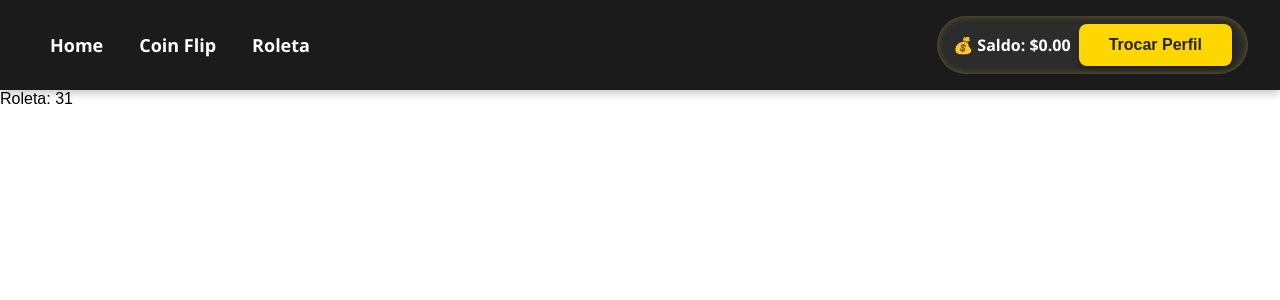
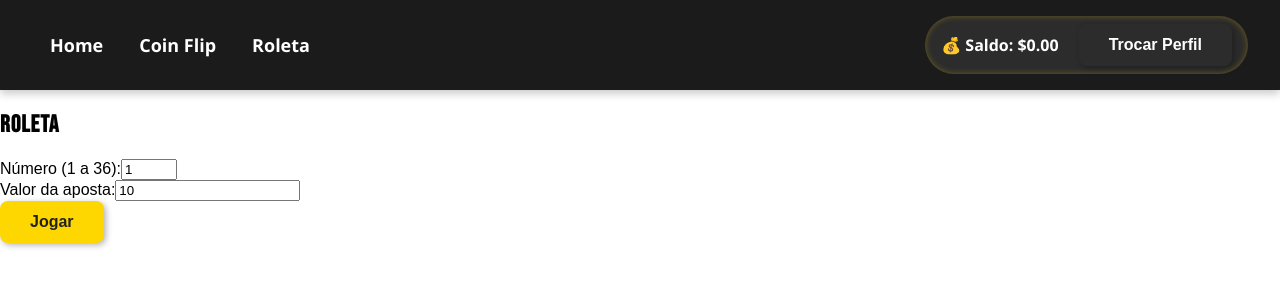
Before and after one commit to leovelani/bet_site, a React (Create React App) app in the folder cassino-frontend/: page /roulette in a window 1280 px wide. Shown: the top 300 px of the page. Built offline with nearby package versions, Linux system fonts and the light colour scheme.

Commit message:
aplicando GOFs

```diff
--- a/cassino-frontend/src/components/Navbar.tsx
+++ b/cassino-frontend/src/components/Navbar.tsx
@@ -25,7 +25,9 @@ const Navbar: React.FC = () => {
       </div>
       <div className="saldo">
         💰 Saldo: ${balance.toFixed(2)}{" "}
-        <button onClick={handleLogout}>Trocar Perfil</button>
+        <button className="logout-button" onClick={handleLogout}>
+          Trocar Perfil
+        </button>
       </div>
     </nav>
   );
--- a/cassino-frontend/src/games/CoinFlip/CoinFlip.tsx
+++ b/cassino-frontend/src/games/CoinFlip/CoinFlip.tsx
@@ -1,13 +1,15 @@
-import React, { useState, useContext } from "react";
+import React, { useState, useContext, useEffect } from "react";
 import GameContext from "../../context/GameContext";
-import "./CoinFlip.css"; // Importando os estilos
+import "./CoinFlip.css";
 import api from "../../services/api";
+import { useGameState } from "../../hooks/useGameState";
+import { IdleState, PlayingState, ResultState } from "../../hooks/CoinFlipStates";
 
 const CoinFlip: React.FC = () => {
   const [betAmount, setBetAmount] = useState<number>(10);
   const [betChoice, setBetChoice] = useState<string>("cara");
-  const [result, setResult] = useState<string | null>(null);
-  const [isFlipping, setIsFlipping] = useState(false);
+
+  const { state, setState } = useGameState();
 
   const gameContext = useContext(GameContext);
   if (!gameContext) return null;
@@ -19,41 +21,38 @@ const CoinFlip: React.FC = () => {
       return;
     }
 
-    setIsFlipping(true);
+    const username = localStorage.getItem("username");
+    if (!username) {
+      alert("Usuário não logado!");
+      return;
+    }
+
+    setState(new PlayingState());
 
     try {
-      const username = localStorage.getItem("username");
-      if (!username) {
-        alert("Usuário não logado!");
-        return;
-      }
-
       const response = await api.post("/bet/bet/coinflip", null, {
         params: {
           amount: betAmount,
           choice: betChoice.toLowerCase(),
           nome: username,
+          multiplier: 2,
         },
       });
 
       const data = response.data;
-      setResult(data.resultado);
 
       setTimeout(() => {
+        setState(new ResultState(data.resultado, data.ganhou));
         setBalance(data.new_balance);
         localStorage.setItem("balance", String(data.new_balance));
-      }, 2000);
+      }, 2000); // tempo da animação
 
     } catch (error) {
       alert("Erro ao processar aposta");
       console.error(error);
-    } finally {
-      setTimeout(() => {
-        setIsFlipping(false);
-      }, 2000);
+      setState(new IdleState());
     }
   };
-
 
   return (
     <div className="coinflip-page">
@@ -73,21 +72,31 @@ const CoinFlip: React.FC = () => {
 
         <label>
           Escolha:
-          <select value={betChoice} onChange={(e) => setBetChoice(e.target.value)}>
+          <select
+            value={betChoice}
+            onChange={(e) => setBetChoice(e.target.value)}
+          >
             <option value="cara">Cara</option>
             <option value="coroa">Coroa</option>
           </select>
         </label>
       </div>
 
-      {/* Animação da Moeda */}
       <div className="coin-container">
-        <div className={`coin ${isFlipping ? "flip" : ""}`}>
-          {result || "?"}
+        <div className={`coin ${state instanceof PlayingState ? "flip" : ""}`}>
+          {state instanceof ResultState ? state.resultado : "?"}
         </div>
       </div>
 
-      <button onClick={handlePlay} disabled={isFlipping}>Jogar</button>
+      <button onClick={handlePlay} disabled={state instanceof PlayingState}>
+        Jogar
+      </button>
+
+      {state instanceof ResultState && (
+        <div className={`resultado ${state.ganhou ? "ganhou" : "perdeu"}`}>
+          {state.ganhou ? "Você ganhou!" : "Você perdeu!"}
+        </div>
+      )}
     </div>
   );
 };
--- a/cassino-frontend/src/games/Roulette/Roulette.tsx
+++ b/cassino-frontend/src/games/Roulette/Roulette.tsx
@@ -1,5 +1,111 @@
-import React from "react";
-import {spinRoulette} from "./RouletteLogic";
+import React, { useState, useContext } from "react";
+import GameContext from "../../context/GameContext";
+import api from "../../services/api";
+import "./Roulette.css";
 
-const Roulette = () => (<div>Roleta: {spinRoulette()}</div>);
+const Roulette: React.FC = () => {
+  const [choice, setChoice] = useState<number>(1);
+  const [amount, setAmount] = useState<number>(10);
+  const [result, setResult] = useState<number | null>(null);
+  const [won, setWon] = useState<boolean | null>(null);
+  const [spinning, setSpinning] = useState(false);
+  const [history, setHistory] = useState<string[]>([]);
+
+  const gameContext = useContext(GameContext);
+  if (!gameContext) return null;
+  const { balance, setBalance } = gameContext;
+
+  const handlePlay = async () => {
+    const nome = localStorage.getItem("username");
+    if (!nome) return alert("Usuário não logado");
+
+    setSpinning(true);
+
+    setTimeout(async () => {
+      try {
+        const response = await api.post("/bet/roleta", null, {
+          params: {
+            nome,
+            amount,
+            choice,
+            multiplier: 36,
+          },
+        });
+
+        const resultado = response.data.resultado;
+        const ganhou = response.data.ganhou;
+
+        setResult(resultado);
+        setWon(ganhou);
+        setBalance(response.data.new_balance);
+
+        // Efeito sonoro
+        const audio = new Audio(ganhou ? "/sounds/win.mp3" : "/sounds/lose.mp3");
+        audio.play();
+
+        // Atualiza histórico
+        setHistory(prev => [
+          `Você apostou ${amount} no ${choice}. Saiu ${resultado}. Resultado: ${ganhou ? "✅ Vitória" : "❌ Derrota"}`,
+          ...prev,
+        ]);
+      } catch (error) {
+        console.error("Erro ao apostar na roleta:", error);
+        alert("Erro na roleta.");
+      } finally {
+        setSpinning(false);
+      }
+    }, 2000); // tempo da animação
+  };
+
+  return (
+    <div className="roulette-container">
+      <h2>Roleta</h2>
+
+      <div className="form-group">
+        <label>Número (1 a 36):</label>
+        <input
+          type="number"
+          min={1}
+          max={36}
+          value={choice}
+          onChange={(e) => setChoice(Number(e.target.value))}
+        />
+      </div>
+
+      <div className="form-group">
+        <label>Valor da aposta:</label>
+        <input
+          type="number"
+          value={amount}
+          onChange={(e) => setAmount(Number(e.target.value))}
+        />
+      </div>
+
+      <div className={`roleta-animacao ${spinning ? "girando" : ""}`} />
+
+      <button onClick={handlePlay} disabled={spinning}>
+        {spinning ? "Girando..." : "Jogar"}
+      </button>
+
+      {result !== null && (
+        <div className={`resultado ${won ? "ganhou" : "perdeu"}`}>
+          Resultado: {result} <br />
+          {won ? "Você ganhou!" : "Você perdeu!"}
+        </div>
+      )}
+
+      {history.length > 0 && (
+        <div className="historico">
+          <h3>Histórico</h3>
+          <ul>
+            {history.map((entry, index) => (
+              <li key={index}>{entry}</li>
+            ))}
+          </ul>
+        </div>
+      )}
+    </div>
+  );
+};
+
 export default Roulette;
--- a/cassino-frontend/src/games/Roulette/RouletteLogic.ts
+++ /dev/null
@@ -1,3 +0,0 @@
-export function spinRoulette(){
-    return Math.floor(Math.random() * 37);
-}
--- /dev/null
+++ b/cassino-frontend/src/hooks/CoinFlipStates.ts
@@ -0,0 +1,12 @@
+export class IdleState {
+    readonly type = "idle";
+  }
+
+  export class PlayingState {
+    readonly type = "playing";
+  }
+
+  export class ResultState {
+    readonly type = "result";
+    constructor(public resultado: string, public ganhou: boolean) {}
+  }
--- a/cassino-frontend/src/hooks/useGameState.ts
+++ b/cassino-frontend/src/hooks/useGameState.ts
@@ -1,6 +1,7 @@
 import { useState } from "react";
+import { IdleState } from "./CoinFlipStates";
 
 export function useGameState() {
-    const [state, setState] = useState(null);
-    return {state, setState};
+  const [state, setState] = useState<any>(new IdleState());
+  return { state, setState };
 }
--- a/cassino-frontend/src/utils/helpers.ts
+++ b/cassino-frontend/src/utils/helpers.ts
@@ -1,3 +1,4 @@
+// Função para formatar valores monetários
 export function formatCurrency(value: number) {
     return `$${value.toFixed(2)}`;
 }
```
Also changed, not shown: cassino-frontend/src/games/Roulette/Roulette.css (added), 1 other file (tests, documents, lock files or other folders).
